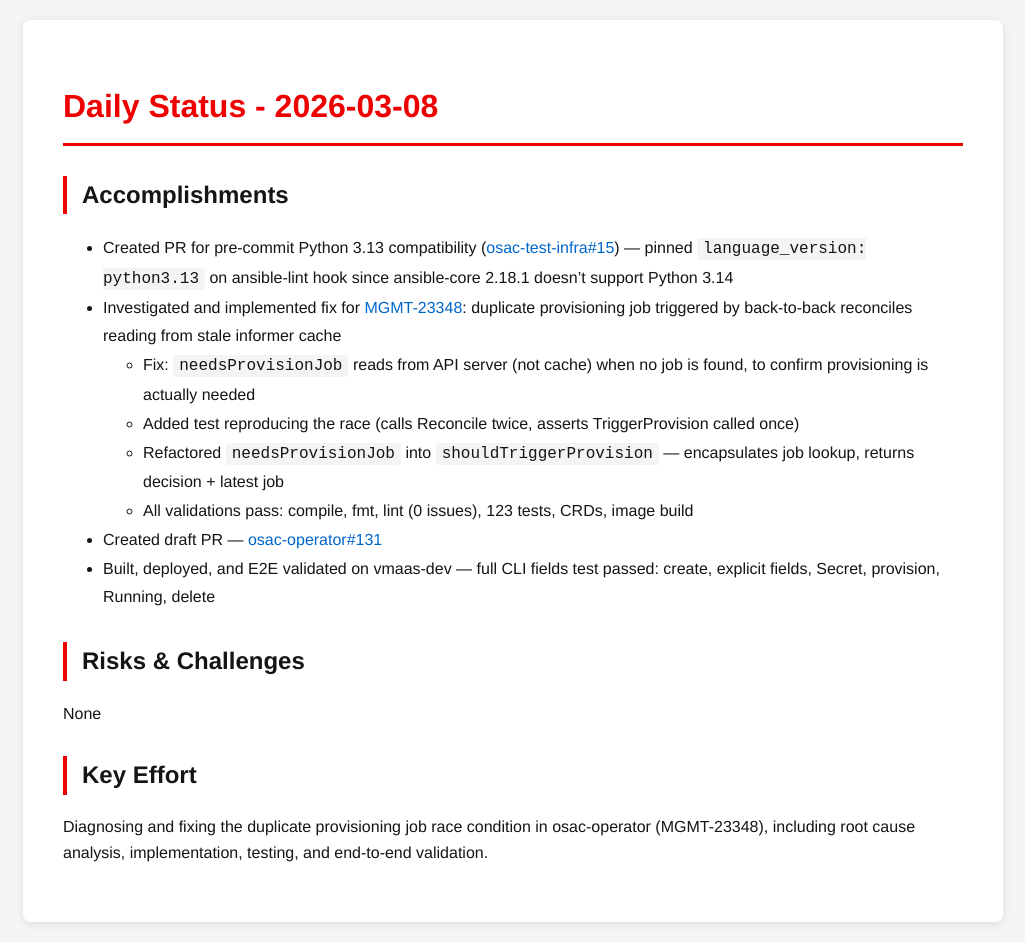
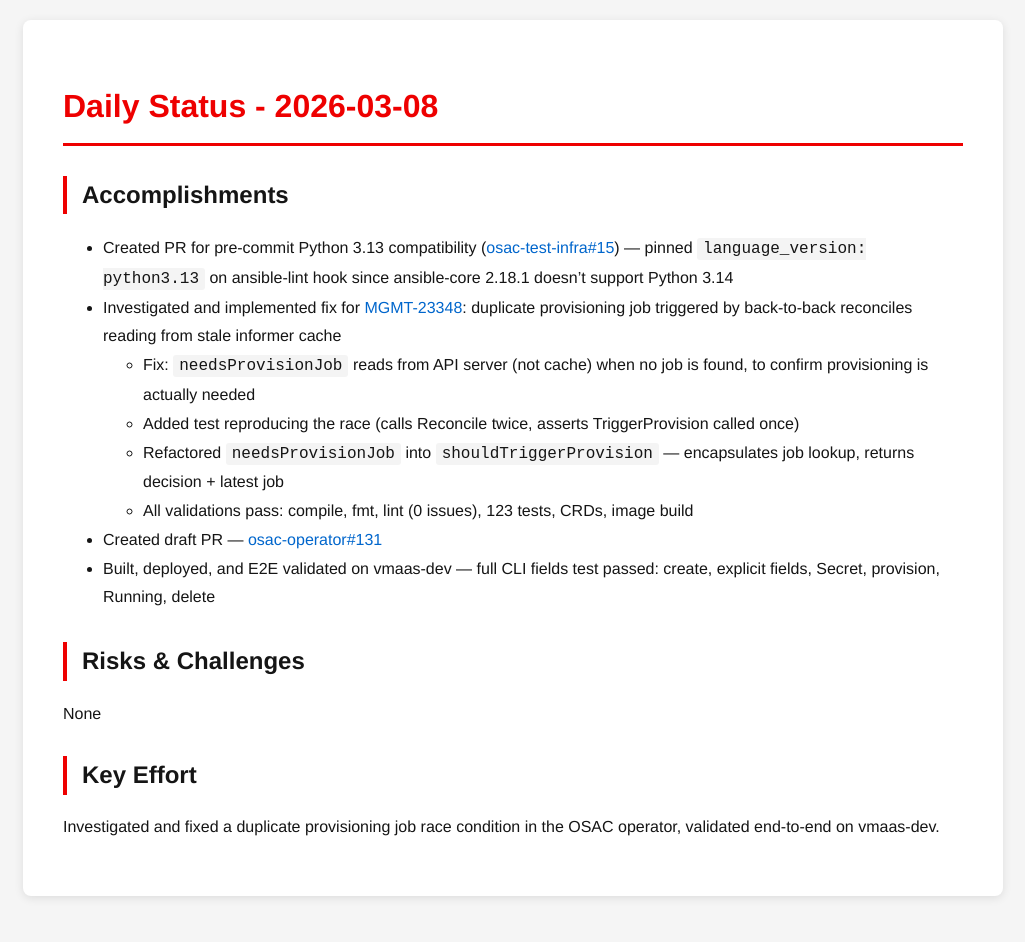
Before and after one commit to tzvatot/daily-status, a Jekyll site: the page built from 2026-03-08.md, in a window 1280 px wide. Shown: the whole page, without its empty margins (127-1152 px from the left). Built offline with Jekyll 4.4.1, drawn with Linux system fonts in a browser that asks for light colours; after the commit the page ends 916 px from its top, so only the background shows below that.

Commit message:
Daily status update - 2026-03-08

```diff
--- a/2026-03-08.md
+++ b/2026-03-08.md
@@ -20,4 +20,4 @@
 None
 
 ## Key Effort
-Diagnosing and fixing the duplicate provisioning job race condition in osac-operator (MGMT-23348), including root cause analysis, implementation, testing, and end-to-end validation.
+Investigated and fixed a duplicate provisioning job race condition in the OSAC operator, validated end-to-end on vmaas-dev.
```
